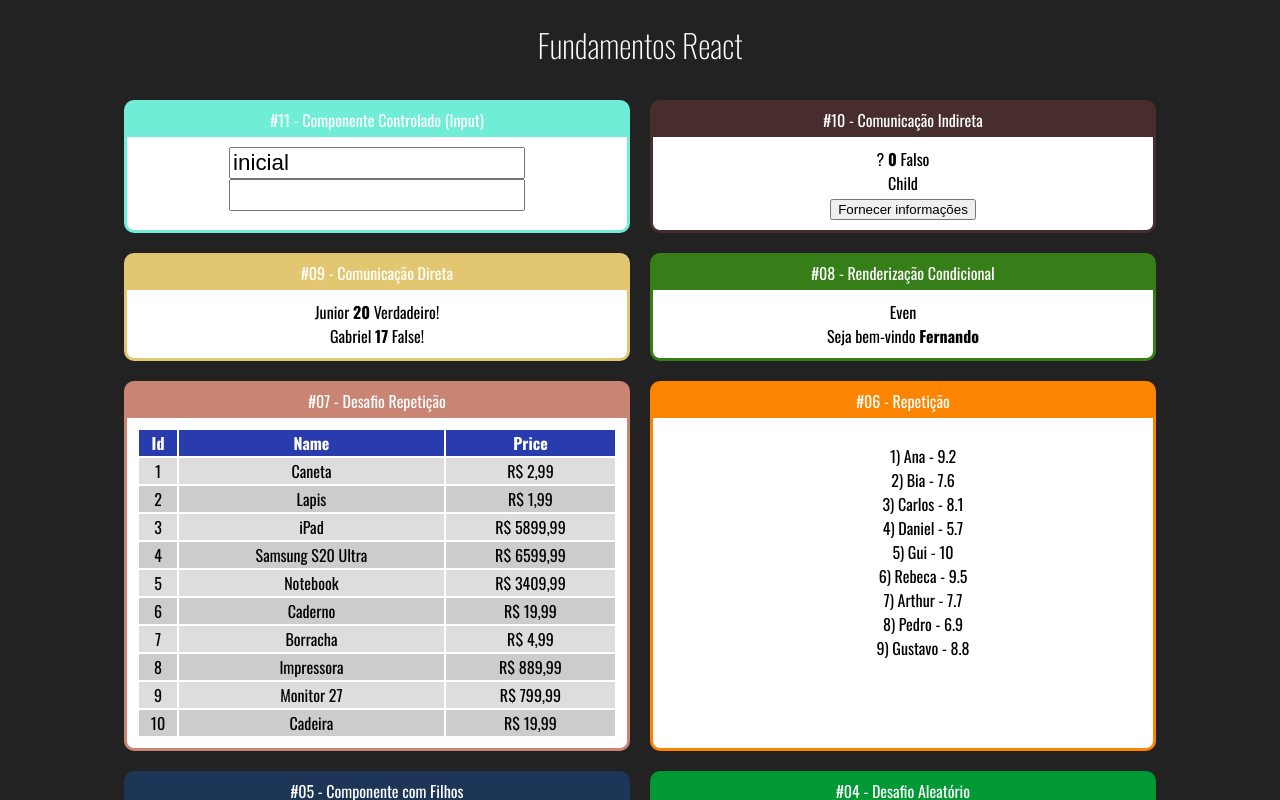
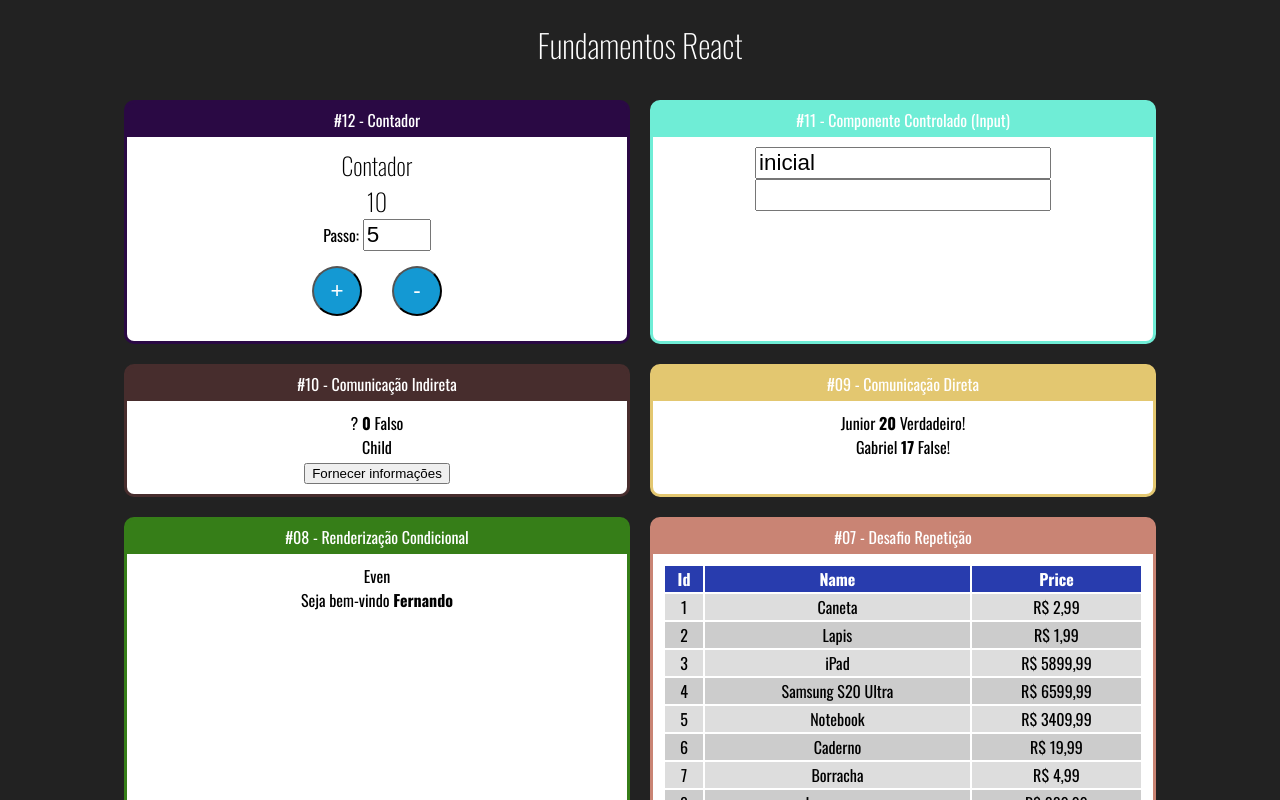
Before and after one commit to rafaelledo/fundamentos-react, a React (Create React App) app: page / in a window 1280 px wide. Shown: the top 800 px of the page. Built offline with nearby package versions, Linux system fonts and the light colour scheme.

Commit message:
12th commit

```diff
--- a/src/App.jsx
+++ b/src/App.jsx
@@ -1,8 +1,8 @@
 import React from 'react'
 import App from './App.css'
 
+import Counter from './components/counter/Counter'
 import Input from './components/form/Input'
-import IndirectChild from './components/communication/IndirectChild'
 import IndirectParent from './components/communication/IndirectParent'
 import ParentDirect from './components/communication/ParentDirect'
 import UserInfo from './components/conditional/UserInfo'
@@ -22,6 +22,10 @@
     <h1>Fundamentos React</h1>
 
     <div className="Cards">
+      <Card titulo="#12 - Contador" color="#2A0944">
+        <Counter initialNumber={10} ></Counter>
+      </Card>
+
       <Card titulo="#11 - Componente Controlado (Input)" color="#6FEDD6">
         <Input></Input>
       </Card>
--- /dev/null
+++ b/src/components/counter/Counter.css
@@ -0,0 +1,14 @@
+.Counter input {
+  font-size: 1.4rem;
+  width: 60px;
+}
+
+.Counter button {
+  margin: 15px;
+  height: 50px;
+  width: 50px;
+  border-radius: 50%;
+  background-color: #1499D3;
+  color: #fff;
+  font-size: 1.4rem;
+}
--- /dev/null
+++ b/src/components/counter/Counter.jsx
@@ -0,0 +1,49 @@
+import './Counter.css'
+import React, { Component } from 'react'
+
+class Counter extends Component {
+  state = {
+    number: this.props.initialNumber || 0,
+    pass: this.props.initialPass || 5
+  }
+
+  inc = () => {
+    this.setState({
+      number: this.state.number + this.state.pass
+    })
+  }
+
+  dec = () => {
+    this.setState({
+      number: this.state.number - this.state.pass
+    })
+  }
+
+  setPass = (e) => {
+    this.setState({
+      pass: +e.target.value
+    })
+  }
+
+  render() {
+    return (
+      <div className='Counter'>
+        <h2>Contador</h2>
+        <h2>{this.state.number}</h2>
+        <div>
+          <label htmlFor="passInput">Passo: </label>
+          <input
+            id="passInput"
+            type="number"
+            value={this.state.pass}
+            onChange={this.setPass}
+            />
+        </div>
+        <button onClick={this.inc}>+</button>
+        <button onClick={this.dec}>-</button>
+      </div>
+    )
+  }
+}
+
+export default Counter
```
